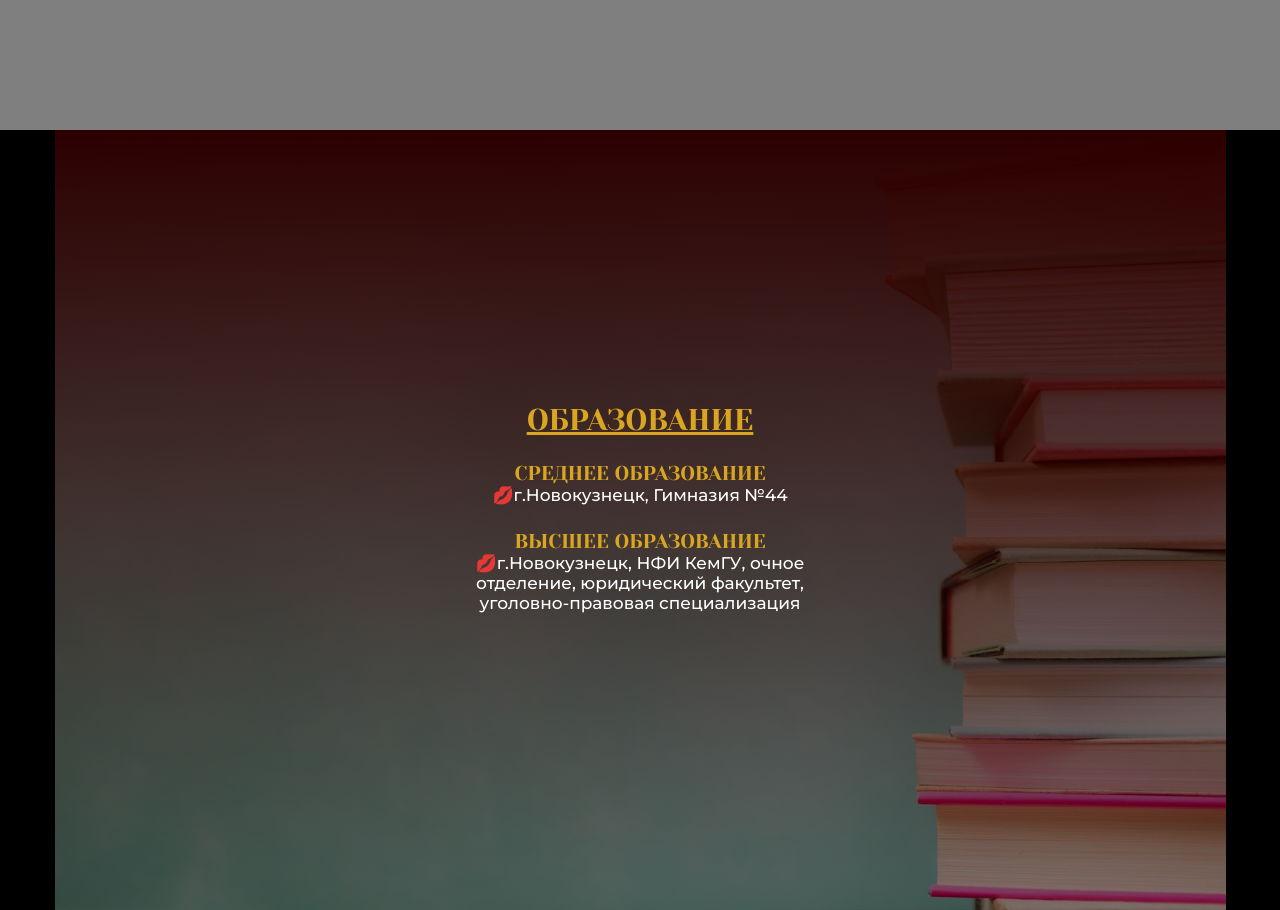
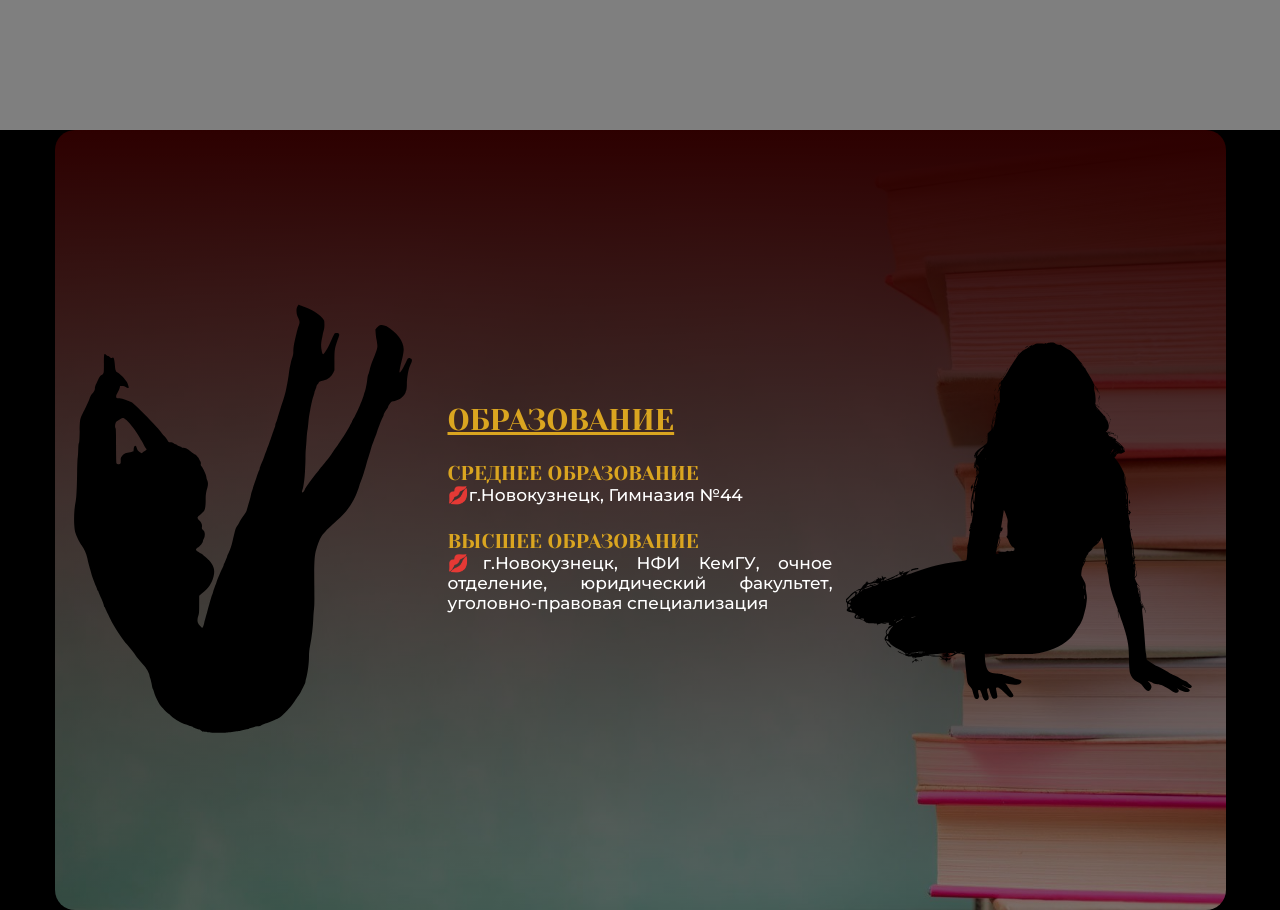
Before and after one commit to BryzgalinRoman/business_card_BRA_test, a plain HTML site: page index.html in a window 1280 px wide. Shown: the part 800-1710 px from the top of the page. Drawn offline with Linux system fonts and the light colour scheme.

Commit message:
убрал лишнее добавил женщин

```diff
--- a/index.html
+++ b/index.html
@@ -42,9 +42,7 @@
         <section class="hero">
             <div class="main__container">
                 <h1 class="hero__title">брызгалин роман андреевич</h1>
-
                 <div class="hero__photo_block">
-
                     <div class="hero__main_photo">
                         <img src="images/IMG_2219.jpg" alt="main-photo">
                         <div class="hero__main_photo_like_block">
@@ -56,8 +54,6 @@
                             </div>
                         </div>
                     </div>
-
-
                     <div class="hero__description_block">
                         <h2 class="hero__description_block_title">общая информация</h2>
                         <div class="hero__description_block_container">
@@ -85,12 +81,15 @@
                     </div>
                 </div>
             </div>
-
         </section>
         <section class="aducation">
-
             <div class="main__container aducation_container">
-
+                <div class="aducation__img perviy_telka">
+                    <img class="" src="images/svg/234415.svg" alt="telka">
+                </div>
+                <div class="aducation__img vtoroy_telka">
+                    <img class="" src="images/svg/556002.svg" alt="telka">
+                </div>
                 <div class="aducation__block">
                     <h2 class="hero__description_block_title">образование</h2>
                     <div class="hero__description_block_container aducation__block_container">
@@ -99,13 +98,12 @@
                     </div>
                     <div class="hero__description_block_container aducation__block_container">
                         <h3 class="description__second_title">высшее образование</h3>
-                        <p class="description_text">г.Новокузнецк, НФИ КемГУ, очное отделение, юридический факультет,
+                        <p class="description_text justify">г.Новокузнецк, НФИ КемГУ, очное отделение, юридический
+                            факультет,
                             уголовно-правовая специализация</p>
                     </div>
                 </div>
-
             </div>
-
         </section>
         <section></section>
         <section></section>
--- a/style.css
+++ b/style.css
@@ -8,7 +8,7 @@ font-family: 'Young Serif',
 serif; */
 
 
-/* header */
+/* HEADER */
 
 .header__container {
     width: 100vw;
@@ -30,7 +30,6 @@ serif; */
     max-width: 1265px;
     margin: 0 auto;
     background-color: #ff0000;
-
     border-radius: 30px;
 }
 
@@ -48,25 +47,18 @@ serif; */
     text-transform: uppercase;
     text-decoration: none;
     color: white;
-    /* transition: 0.3s; */
 }
 
 .header__nav {
     display: flex;
     gap: 35px;
-
 }
 
 .header__nav a:hover {
     color: rgb(43, 35, 35);
     text-decoration: underline;
     transition: all 0.5s ease;
-    /* transform: scale(1.4); */
 }
-
-/* .header__nav a:visited{
-    color: rgb(161, 41, 41);
-} */
 
 .header__phone a {
     text-decoration: none;
@@ -83,11 +75,9 @@ serif; */
 .header__phone a:hover {
     color: rgb(43, 35, 35);
     transition: all 0.5s ease;
-    /* transform: scale(1.5); */
 }
 
 #button {
-    /* background-color: rgb(0, 0, 0); */
     color: rgb(9, 9, 9);
     text-transform: uppercase;
     text-align: center;
@@ -98,7 +88,6 @@ serif; */
     font-style: italic;
     font-weight: 700;
     line-height: normal;
-    /* opacity: 1; */
     box-shadow: 0px 5px 15px 0px rgba(0, 93, 254, 0.2);
 }
 
@@ -109,10 +98,9 @@ serif; */
 
 .header__btn:hover {
     opacity: 0.9;
-    /* transform: scale(1.2); */
 }
 
-/* section__hero */
+/* SECTION HERO */
 
 .hero {
     width: 100vw;
@@ -138,8 +126,6 @@ serif; */
     font-size: 60px;
     font-weight: 900;
     font-family: 'Yeseva One', cursive;
-    /* position: relative; */
-    /* margin: 0px; */
     padding-top: 48px;
 }
 
@@ -148,7 +134,6 @@ serif; */
     height: 680px;
     display: flex;
     flex-direction: row;
-    /* align-items: center; */
     justify-content: space-around;
     margin-top: 50px;
 }
@@ -157,28 +142,20 @@ serif; */
     max-width: 350px;
     display: flex;
     flex-direction: column;
-    /* margin-bottom: 30px; */
 }
 
 .hero__main_photo_like_block {
     display: flex;
     justify-content: center;
     gap: 30px;
-    /* margin-top: 20px; */
 }
 
 .hero__main_photo_like,
 .hero__main_photo_like>img {
-    /* display: inline-block; */
     max-width: 35px;
-    /* margin-top: 8px; */
-    /* position: relative; */
-    /* margin: auto; */
-    /* align-content: center; */
-    /* margin: 0 auto; */
 }
 
-/* photo transform */
+/* PHOTO TRANSFORM */
 
 .hero__main_photo>img {
     width: 100%;
@@ -190,8 +167,10 @@ serif; */
 }
 
 .hero__main_photo img:hover {
-    transform: scale(1.2);
+    transform: scale(1.1);
 }
+
+/*  END PHOTO TRANSFORM */
 
 .hero__description_block {
     max-width: 385px;
@@ -219,7 +198,7 @@ serif; */
 
 .description_text {
     font-size: 17px;
-    text-align: center;
+    /* text-align: center; */
 }
 
 .description_text::before {
@@ -241,26 +220,37 @@ serif; */
     height: 780px;
     background: linear-gradient(rgba(45, 0, 0, 100%), rgba(0, 0, 0, 0.50)),
         url("images/aducation.jpg") center/cover;
-    /* border-radius: 0px; */
+    border-radius: 20px;
+    display: flex;
+    justify-content: space-between;
+    align-items: center;
+    gap: 0px;
+}
+
+/* telki */
+
+.aducation__img,
+.aducation__img img {
+    max-width: 380px;
+}
+
+.perviy_telka {
+    order: 1;
+}
+
+.vtoroy_telka {
+    order: 3;
+}
+
+
+.aducation__block {
+    max-width: 385px;
+    order: 2;
+}
+
+.aducation__block_container {
     display: flex;
     flex-direction: column;
-    justify-content: center;
-    align-items: center;
-}
-
-.aducation__block {
-    display: flex;
-    flex-direction: column;
-    justify-content: center;
-    align-items: center;
-    max-width: 385px;
-}
-
-.aducation__block_container{
-    display: flex;
-    flex-direction: column;
-    /* justify-content: center; */
-    align-items: center;
 }
 
 
@@ -295,7 +285,6 @@ serif; */
 
     .hero__main_photo_like,
     .hero__main_photo_like>img {
-        /* display: inline-block; */
         max-width: 35px;
     }
 
@@ -305,8 +294,15 @@ serif; */
 
     .hero__main_photo {
         margin-bottom: 30px;
-        /* max-width: 90vw; */
     }
 
     .hero__description_block {}
+
+    .aducation__img,
+    .aducation__img img {}
+
+    .aducation_container {
+        flex-direction: column;
+        height: auto;
+    }
 }
```
Also changed, not shown: images/svg/157482.svg (added), images/svg/234415.svg (added), images/svg/556002.svg (added).
